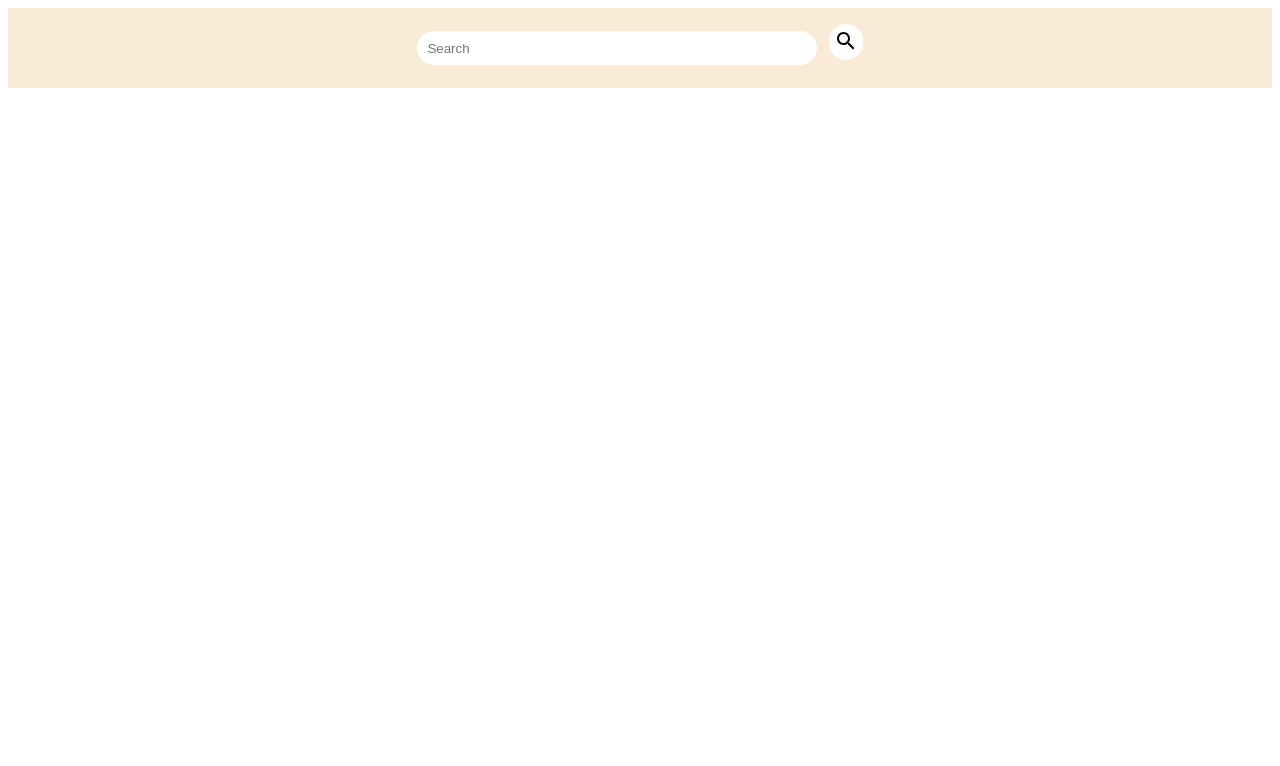
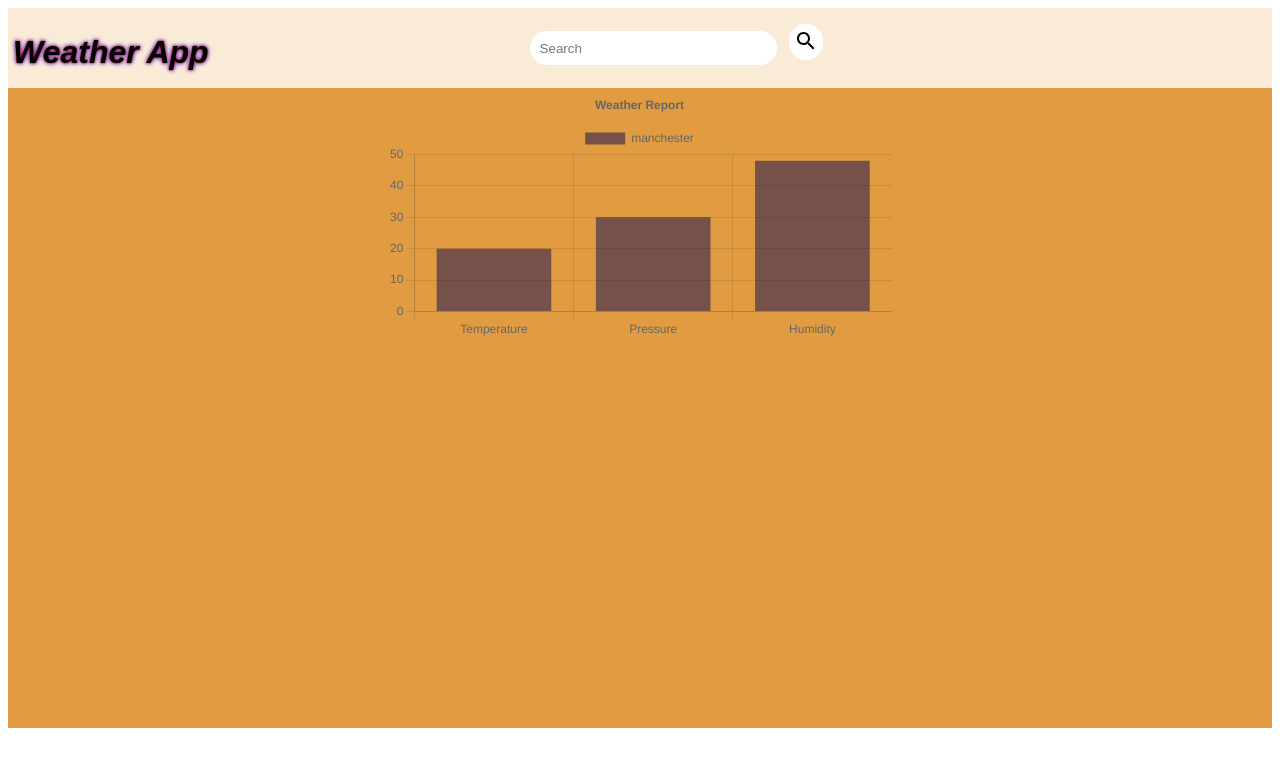
Before and after one commit to ayesha-waris/WeatherSearch, a React (Create React App) app: page / in a window 1280 px wide. Shown: the top 766 px of the page. Built offline with nearby package versions, Linux system fonts and the light colour scheme.

Commit message:
graph created

```diff
--- a/src/App.js
+++ b/src/App.js
@@ -1,6 +1,7 @@
 
 import { Fragment } from 'react';
 import './App.css';
+import DisplayWeather from './components/DisplayWeather';
 
 import Header from './components/Header';
 
@@ -11,7 +12,7 @@ function App() {
   return (
 <Fragment >
   <Header/>
-
+ <DisplayWeather/>
 </Fragment>
   );
 }
--- /dev/null
+++ b/src/components/Bar.js
@@ -0,0 +1,63 @@
+import classes from './Bar.module.css'
+import { Bar as Graph } from 'react-chartjs-2';
+import {
+  Chart as ChartJS,
+  CategoryScale,
+  LinearScale,
+  BarElement,
+  Title,
+  Tooltip,
+  Legend,
+} from 'chart.js';
+ChartJS.register(
+  CategoryScale,
+  LinearScale,
+  BarElement,
+  Title,
+  Tooltip,
+  Legend
+);
+
+const Bar = (props) => {
+  const labels = [
+    'Temperature',
+    'Pressure',
+    'Humidity'
+     ];
+  const data = {
+    labels: labels,
+    datasets: [{
+
+      backgroundColor: 'rgba(6, 6, 85, 0.491)',
+      label: props.state,
+      borderColor: 'rgba(6, 6, 85, 0.491)',
+      data: props.data,
+
+    }]
+  };
+  const options = {
+    responsive: true,
+    plugins: {
+      legend: {
+        position: 'top' ,
+      },
+      title: {
+        display: true,
+        text: 'Weather Report',
+        textFont: '20px',
+      },
+    },
+  };
+
+  return (
+    <div className={classes.bar}>
+
+
+
+    <Graph data={data}  options={options}/>
+    </div>
+
+    );
+}
+
+export default Bar;
--- /dev/null
+++ b/src/components/Bar.module.css
@@ -0,0 +1,17 @@
+    .bar {
+        width: 40%;
+        margin-left: 30%;
+    }
+
+    .bar div {
+        /* background-color: aquamarine;
+        width: 3rem;
+        margin: 2rem;
+        padding: 30px;
+        left: 4rem;
+        bottom: 1rem; */
+    }
+
+    .bar p {
+        bottom: 0;
+    }
--- /dev/null
+++ b/src/components/DisplayWeather.js
@@ -0,0 +1,23 @@
+import classes from './DisplayWeather.module.css';
+
+import Bar from './Bar';
+
+
+const DisplayWeather = () => {
+
+
+
+  return (
+
+    <div className={classes.weather}>
+
+      <Bar data={[20,30,48]} state={"manchester"} />
+      {/* <Bar height={20} color={'blue'}/>
+      <Bar height={30} color={'green'}/>
+      <Bar height={10}/> */}
+
+    </div>
+   );
+}
+
+export default DisplayWeather;
--- /dev/null
+++ b/src/components/DisplayWeather.module.css
@@ -0,0 +1,11 @@
+.weather {
+    height: 100%;
+    background-color: rgb(225, 156, 65);
+    width: 100%;
+    height: 40rem;
+    display: flex;
+}
+
+.weather h1 {
+    text-align: center;
+}
--- a/src/components/Header.js
+++ b/src/components/Header.js
@@ -7,8 +7,15 @@ const Header = () => {
 
   return (
     <header className={classes.header}>
+
+    <h1>Weather App</h1>
+
+
+
+    <section className={classes.search}>
     <Searchbox/>
     <SearchButton/>
+    </section>
     </header>
 
    );
--- a/src/components/Header.module.css
+++ b/src/components/Header.module.css
@@ -2,7 +2,24 @@
     height: 5rem;
     background-color: antiquewhite;
     width: 100%;
+    display: grid;
+    grid-template-columns: 2fr 3fr;
+}
+
+.header h1 {
+    grid-column: 1;
+    font-family: arial, sans-serif;
+    font-weight: bold;
+    margin-bottom: 1px;
+    padding: 5px;
+    -webkit-text-stroke: 1px rgba(20, 12, 20, 0.073);
+    text-shadow: 0 0 7px grey;
+    text-shadow: 0 0 3px #FF0000, 0 0 5px #0000FF;
+    font-style: italic;
+}
+
+.search {
     display: flex;
-    justify-content: center;
-    flex-wrap: wrap;
+    grid-column: 2;
+    justify-items: start;
 }
```
